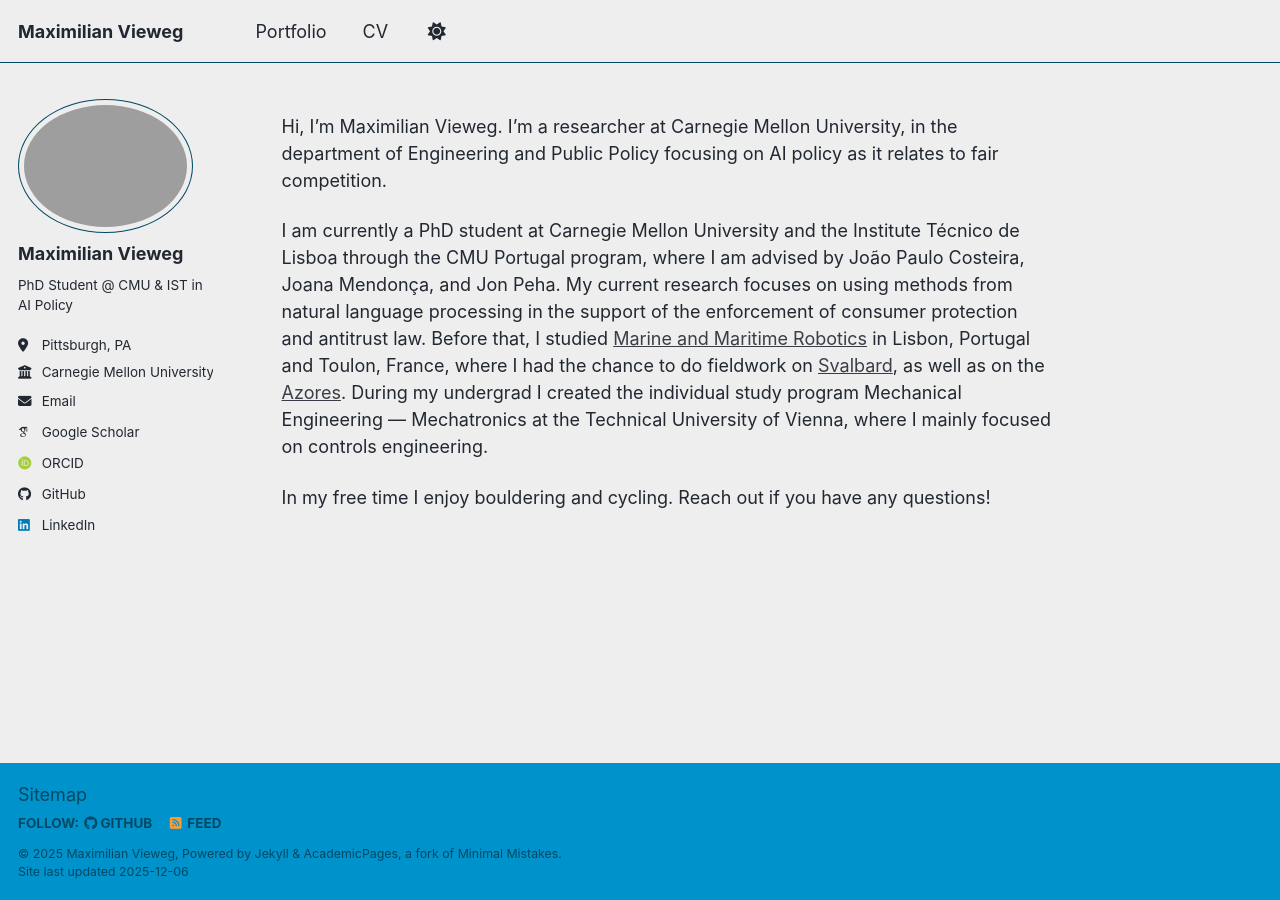
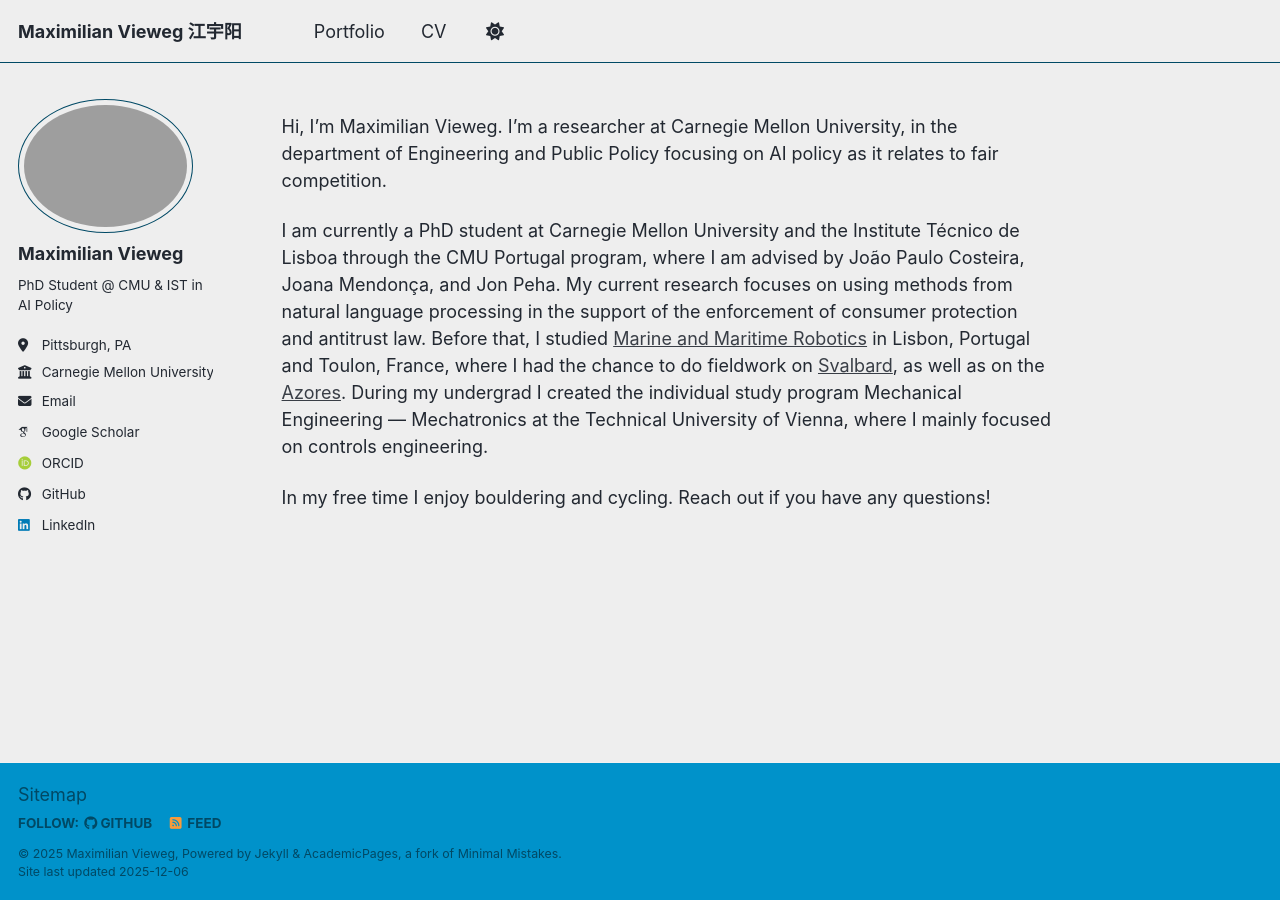
Before and after one commit to majvie/majvie.github.io, a Jekyll site: the page built from _pages/about.md, in a window 1280 px wide. Built offline with Jekyll 4.4.1, drawn with Linux system fonts in a browser that asks for light colours; some web fonts are replaced; a script bundle is joined from its source files by our own code; library files that are not in the unit come from our copies.

Commit message:
added chinese name

```diff
--- a/_config.yml
+++ b/_config.yml
@@ -9,7 +9,7 @@
 # Basic Site Settings
 locale                   : "en-US"
 site_theme               : "air" # Currently available options are "default", "air"
-title                    : "Maximilian Vieweg"
+title                    : "Maximilian Vieweg 江宇阳"
 title_separator          : "-"
 name                     : &name "Maximilian Vieweg"
 description              : &description "PhD Student @ CMU & IST in AI Policy"   # Update this with a general description of your site, this is the default if not overridden by a page
```
